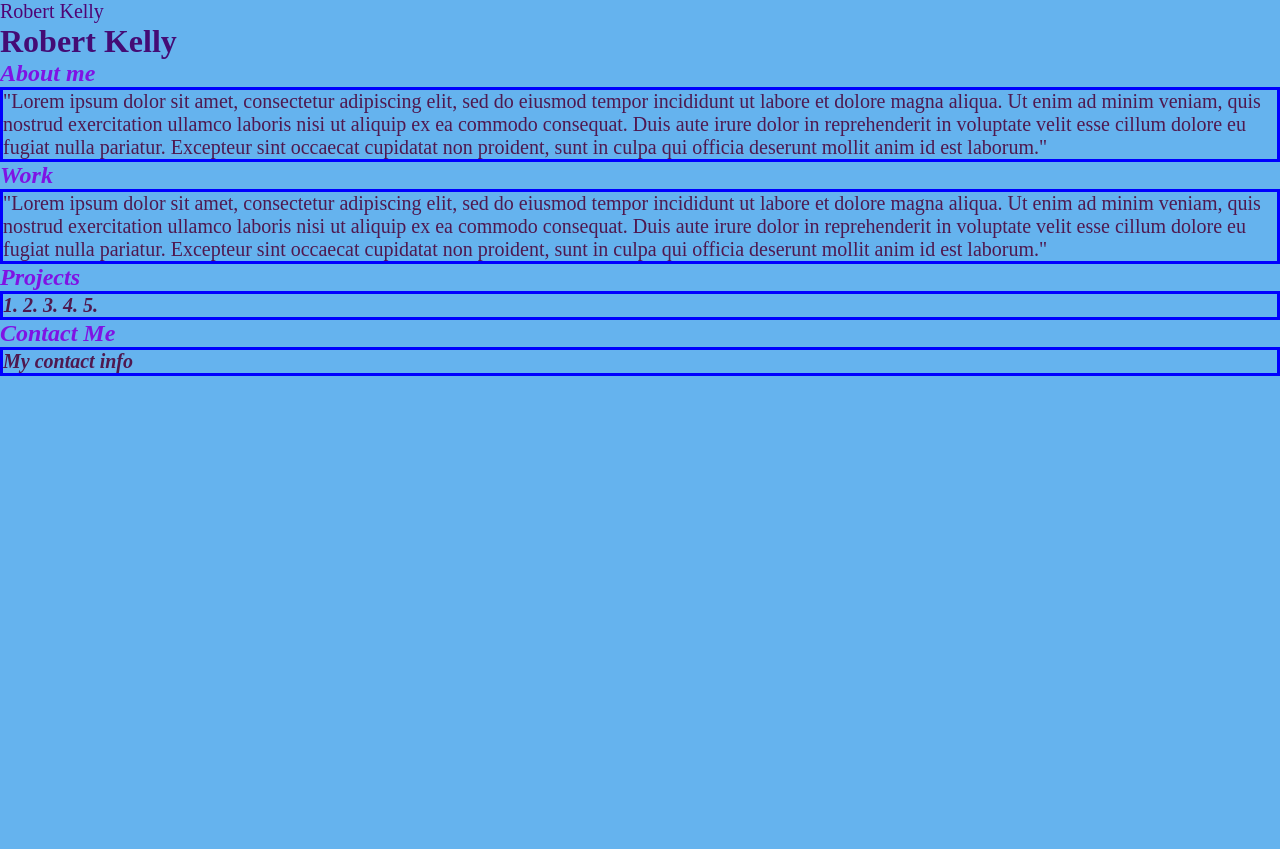
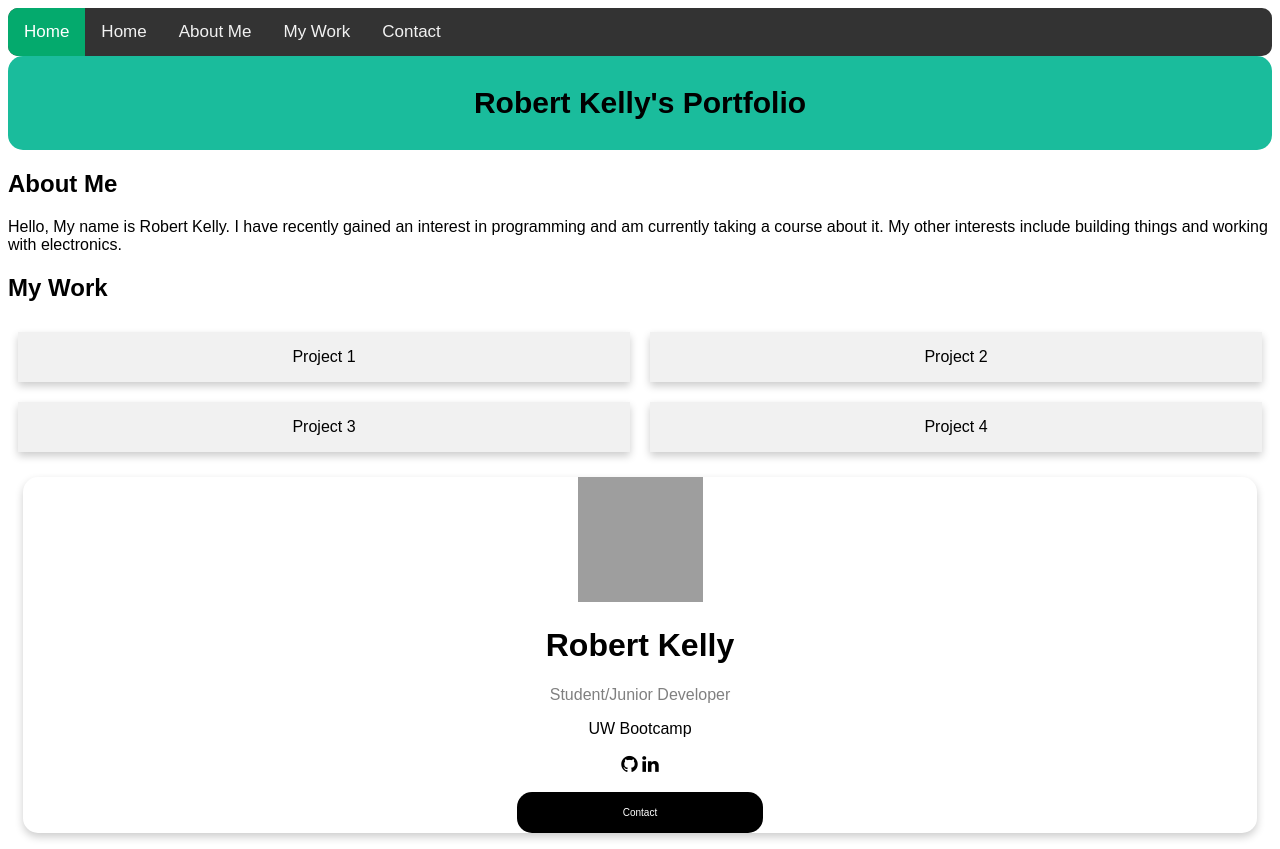
Before and after one commit to RobertKelly03/Robert-Kelly-Portfolio, a plain HTML site: page index.html in a window 1280 px wide. Before the commit the page ends 800 px from the top, so only its background shows below. Drawn offline with Linux system fonts and the light colour scheme; grey boxes are pictures that could not be loaded.

Commit message:
Updating almost everything with the portfolio website

```diff
--- a/Style.css
+++ b/Style.css
@@ -1,23 +1,148 @@
+
+
+
+.header {
+  padding: 10px;
+  text-align: center;
+  background: #1abc9c;
+  color: black;
+  font-size: 15px;
+  border-radius: 15px;
+}
+
+
+
+/* Add a black background color to the top navigation */
+.topnav {
+  background-color: #333;
+  overflow: hidden;
+  border-radius: 10px;
+}
+
+/* Style the links inside the navigation bar */
+.topnav a {
+  float: left;
+  color: #f2f2f2;
+  text-align: center;
+  padding: 14px 16px;
+  text-decoration: none;
+  font-size: 17px;
+}
+
+/* Change the color of links on hover */
+.topnav a:hover {
+  background-color: #ddd;
+  color: black;
+}
+
+/* Add a color to the active/current link */
+.topnav a.active {
+  background-color: #04AA6D;
+  color: white;
+}
+
+
+/* This section is for the my work seciton cards */
+
+
 * {
   box-sizing: border-box;
-  padding: 0;
-  margin: 0;
-  background-color: rgb(101, 179, 238);
 }
-h1 {
-  color: rgb(68, 12, 117);
-  margin: 10 px;
+
+body {
+  font-family: Arial, Helvetica, sans-serif;
 }
-header {
-  color: rgb(79, 4, 116);
-  font-size: 20px;
+
+/* Float four columns side by side */
+.column {
+  float: left;
+  width: 50%;
+  padding: 10px;
 }
-h2 {
-  color: rgb(127, 19, 228);
-  font-style: italic;
+
+
+/* Clear floats after the columns */
+.row:after {
+  content: "";
+  display: table;
+  clear: both;
 }
-p {
-  color: rgb(79, 24, 79);
-  font-size: 20px;
-  border: 3px solid blue;
+
+/* Style the counter cards */
+.card {
+  box-shadow: 0 4px 8px 0 rgba(0, 0, 0, 0.2); /* this adds the "card" effect */
+  padding: 16px;
+  text-align: center;
+  background-color: #f1f1f1;
 }
+.card:hover {
+  box-shadow: 0 8px 16px 0 rgba(0,0,0,0.2);
+}
+
+/* Responsive columns - one column layout (vertical) on small screens */
+@media screen and (max-width: 600px) {
+  .column {
+    width: 100%;
+    display: block;
+    margin-bottom: 20px;
+  }
+}
+
+
+
+
+
+
+
+
+
+
+
+
+
+
+
+
+
+
+
+
+
+
+.contact-card {
+  box-shadow: 0 4px 8px 0 rgba(0, 0, 0, 0.2);
+  max-width: 200%;
+  margin: 15px;
+  text-align: center;
+  border-radius: 15px;
+}
+
+.title {
+  color: grey;
+  font-size: 100%;
+}
+
+button {
+  border: none;
+  outline: 0;
+  display: inline-block;
+  padding: 15px;
+  color: white;
+  background-color: #000;
+  text-align: center;
+  cursor: pointer;
+  width: 20%;
+  font-size: 10px;
+  border-radius: 15px;
+}
+
+a {
+  text-decoration: none;
+  font-size: 120%;
+  color: black;
+}
+
+button:hover, a:hover {
+  opacity: 0.7;
+  border-radius: 15px;
+}
--- a/index.html
+++ b/index.html
@@ -7,37 +7,61 @@
 
     <!-- CSS stylesheet link-->
     <link rel="stylesheet" href="style.css">
-
-    <title>Robert Kelly</title>
+    <link rel="reset" href="reset.css">
+    <link rel="stylesheet" href="https://cdnjs.cloudflare.com/ajax/libs/font-awesome/4.7.0/css/font-awesome.min.css">
   </head>
   <body>
-    <header>Robert Kelly</header>
 
+    <div class="topnav">
+      <a class="active" href="#home">Home</a>
+      <a href="#Home">Home</a>
+      <a href="#About-Me-Title">About Me</a>
+      <a href="#My-Work-Title">My Work</a>
+      <a href="#contact-card">Contact</a>
+    </div>
+
+    <div class="header">
+      <h1>Robert Kelly's Portfolio</h1>
+    </div>
+
+    <h2 class="About-me-Title">About Me</h2>
+      <p> Hello, My name is Robert Kelly. I have recently gained an interest in programming and am currently taking a course about it. My other interests include building things and working with electronics. </p>
+
+
+    <h2 class="My-Work-Title">My Work</h2>
+      <div class="row">
+        <div class="column">
+         <div class="card">Project 1</div>
+        </div>
+       <div class="column">
+         <div class="card">Project 2</div>
+        </div>
+        <div class="column">
+         <div class="card">Project 3</div>
+       </div>
+        <div class="column">
+         <div class="card">Project 4</div>
+       </div>
+      </div>
+
+
+
+
+
+
+  <div class="contact-card">
+    <img src="https://i.stack.imgur.com/hwarr.jpg?s=256&g=1"        alt="Robert Kelly" width="125" height="125" >
       <h1>Robert Kelly</h1>
-      <h2>About me
-
-      </h2>
-      <p>"Lorem ipsum dolor sit amet, consectetur adipiscing elit, sed do eiusmod tempor incididunt ut labore et dolore magna aliqua. Ut enim ad minim veniam, quis nostrud exercitation ullamco laboris nisi ut aliquip ex ea commodo consequat. Duis aute irure dolor in reprehenderit in voluptate velit esse cillum dolore eu fugiat nulla pariatur. Excepteur sint occaecat cupidatat non proident, sunt in culpa qui officia deserunt mollit anim id est laborum."
-      </p>
-      <h2>Work
-
-      </h2>
-      <p>"Lorem ipsum dolor sit amet, consectetur adipiscing elit, sed do eiusmod tempor incididunt ut labore et dolore magna aliqua. Ut enim ad minim veniam, quis nostrud exercitation ullamco laboris nisi ut aliquip ex ea commodo consequat. Duis aute irure dolor in reprehenderit in voluptate velit esse cillum dolore eu fugiat nulla pariatur. Excepteur sint occaecat cupidatat non proident, sunt in culpa qui officia deserunt mollit anim id est laborum."
-
-      </p>
-      <h2>Projects
-        <p>1.
-            2.
-            3.
-            4.
-            5.
+        <p class="title">Student/Junior Developer</p>
+          <p>UW Bootcamp</p>
+            <a href="https://github.com/RobertKelly03"><i class="fa fa-github"></i></a>
+            <a href="https://www.linkedin.com/in/robert-kelly-553ab11a6
+            "><i class="fa fa-linkedin"></i></a>
+          <p>
+          <a href="mailto:email@email.de">
+           <button class="button">Contact</button>
+          </a>
         </p>
-      </h2>
-      <h2>Contact Me
-        <p>
-          My contact info
-        </p>
-      </h2>
 
 
   </body>
```
